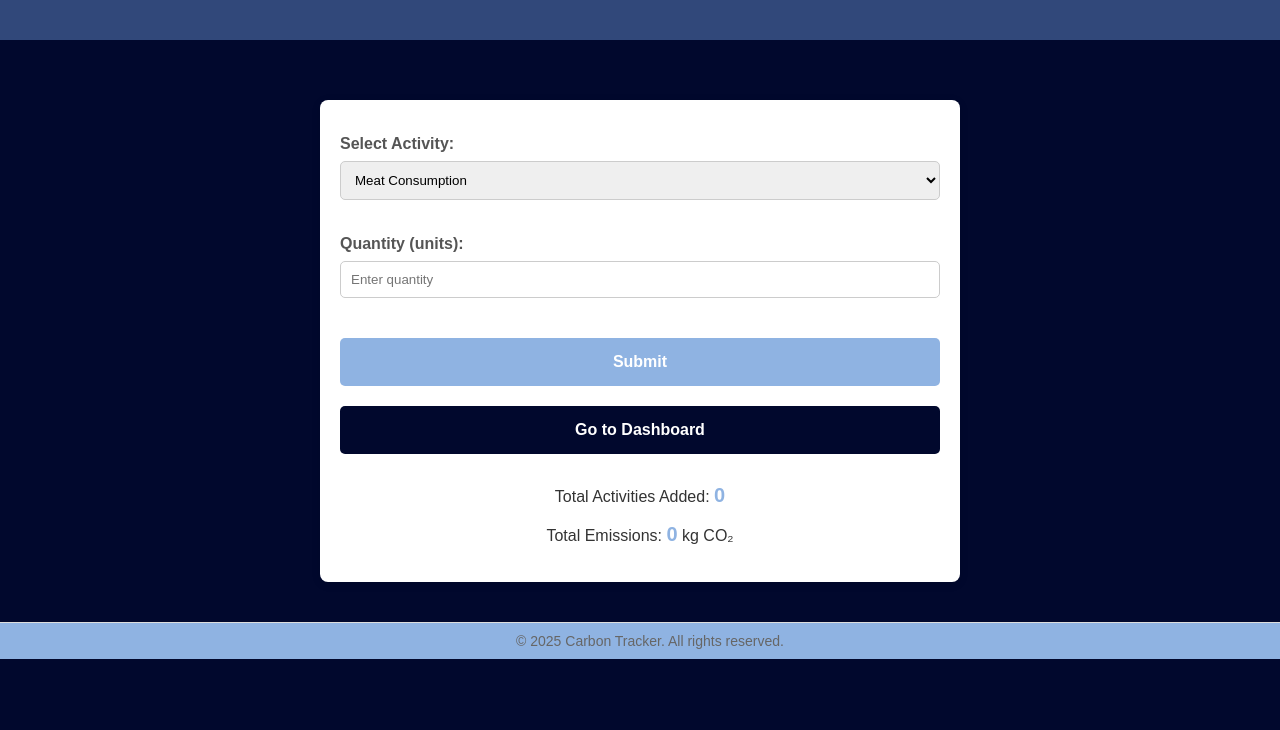
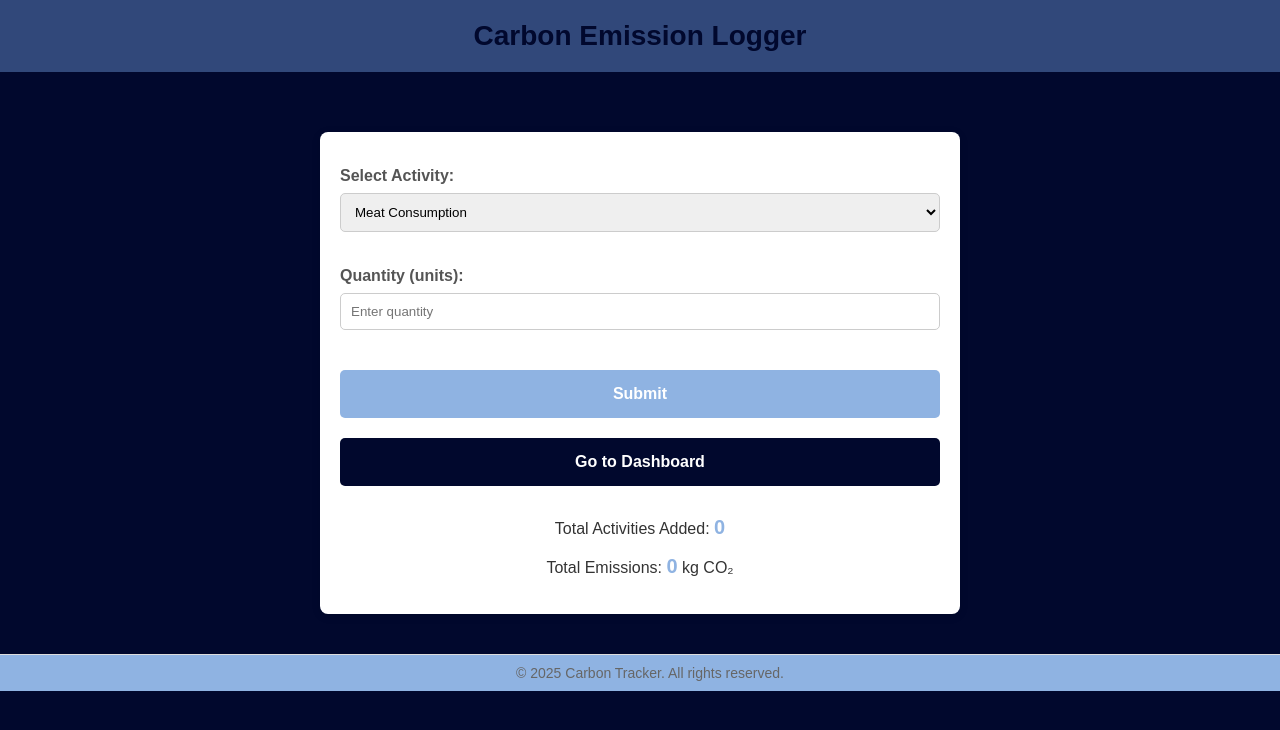
Before and after one commit to NzamaE/Footprint-Logger-UI, a plain HTML site: page Home.html in a window 1280 px wide. Drawn offline with Linux system fonts and the light colour scheme.

Commit message:
Updated Home page

```diff
--- a/Home.html
+++ b/Home.html
@@ -118,7 +118,7 @@ button.dashboard-button:hover {
 
 <!-- Full-width Header -->
 <header style="width: 100%; background-color: #31487A; padding: 20px 0; text-align: center; margin-bottom: 60px;">
- <!--- <h1 style="margin: 0; color: #01082D; font-size: 28px;">Carbon Emission Logger</h1>-->
+  <h1 style="margin: 0; color: #01082D; font-size: 28px;">Carbon Emission Logger</h1>
 </header>
 
 
```
